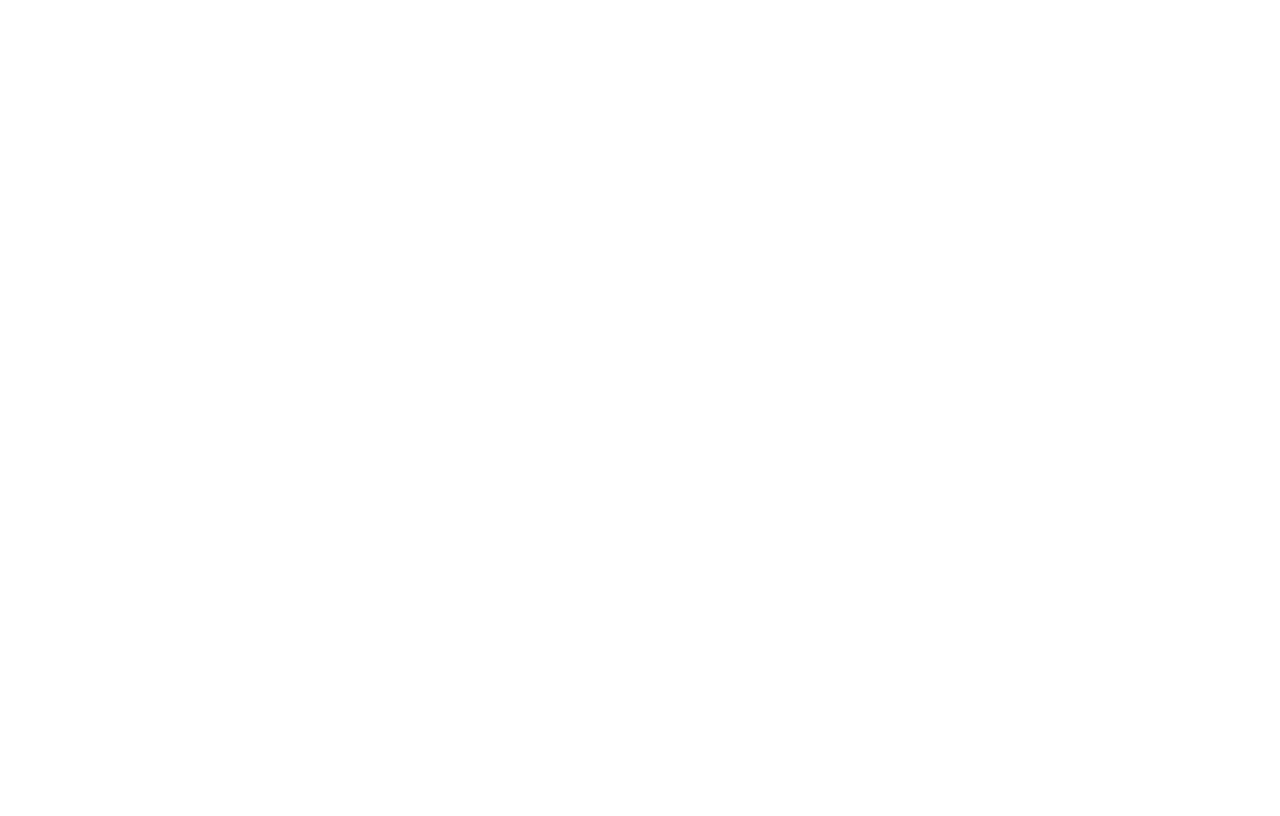
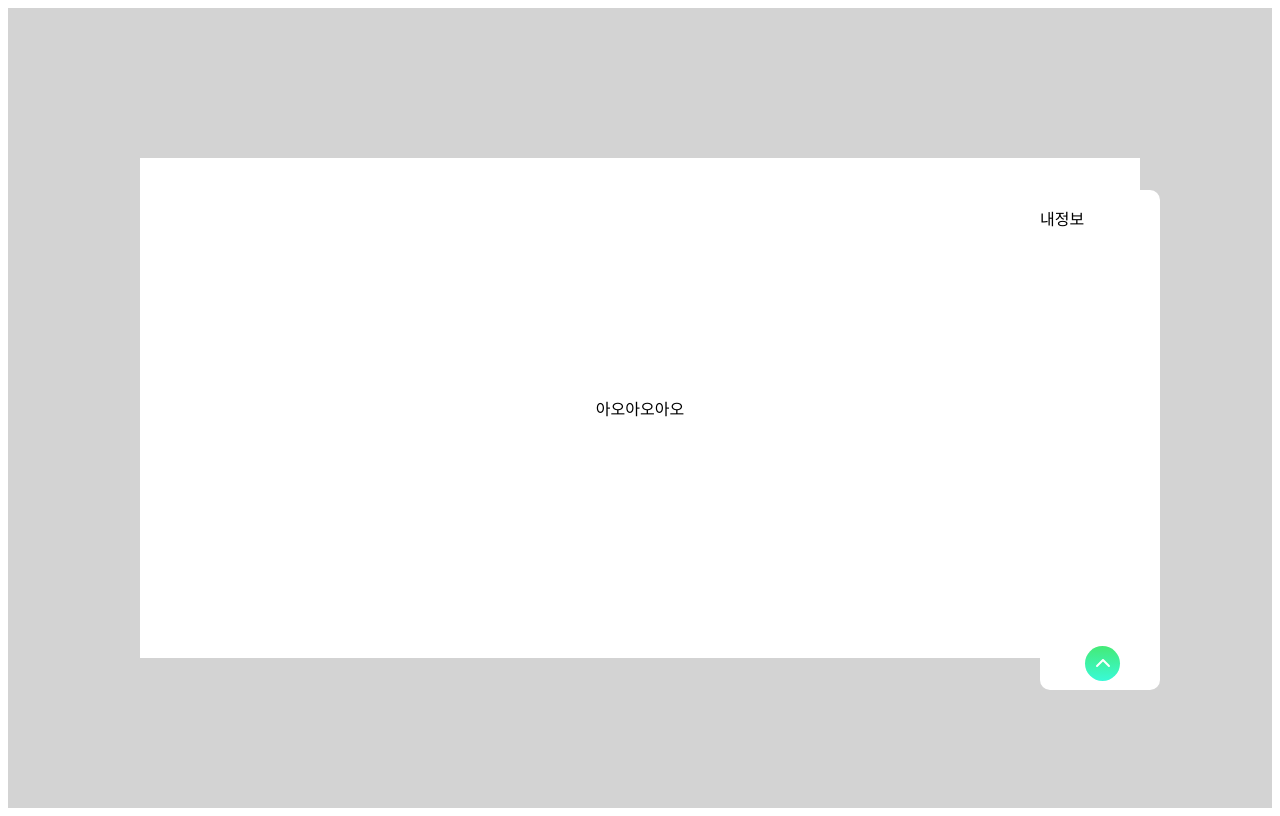
Before and after one commit to wooseok-react7/mbtipoject, a React (Vite) app: page /mbti in a window 1280 px wide. Before the commit this address had no page. Built offline with nearby package versions, Linux system fonts and the light colour scheme.

Commit message:
😁 페이지 설정 및 인풋 생성

```diff
--- a/src/App.jsx
+++ b/src/App.jsx
@@ -2,15 +2,21 @@
 import Login from "./pages/Login";
 import SignUp from "./pages/SignUp";
 import Header from "./components/Header";
+import HomePage from "./pages/HomePage";
+import MbtiTestPage from "./pages/MbtiTestPage";
+import MyPage from "./pages/MyPage";
 
 function App() {
   return (
     <>
       <BrowserRouter>
         <Routes>
-          <Route path="/" element={<Login />} />
+          <Route path="/login" element={<Login />} />
           <Route path="/signup" element={<SignUp />} />
           <Route path="/m" element={<Header />} />
+          <Route path="/" element={<HomePage />} />
+          <Route path="/mbti" element={<MbtiTestPage />} />
+          <Route path="mypage" element={<MyPage />} />
         </Routes>
       </BrowserRouter>
     </>
--- a/src/components/Header.jsx
+++ b/src/components/Header.jsx
@@ -15,37 +15,6 @@
   margin-top: -80px;
 `;
 
-// const Sidebar = styled.div`
-//   background-color: green;
-//   position: fixed;
-//   width: 150px;
-//   height: 500px;
-//   border-radius: 10px;
-//   margin-left: auto;
-//   margin-top: 100px;
-//   margin-right: 50px;
-// `;
-
-const Sidebar = styled.div`
-  background-color: green;
-  position: fixed;
-  width: 150px;
-  height: 500px;
-  border-radius: 10px;
-  top: 150px; /* 화면 상단에서 150px 떨어짐 */
-  right: 50px; /* 화면 오른쪽에서 50px 떨어짐 */
-  z-index: 1000; /* 다른 요소 위에 표시 */
-`;
-
-const Badybar = styled.div`
-  background-color: yellow;
-  display: flex;
-  justify-content: center;
-  align-items: center;
-  height: 500px;
-  width: 1000px;
-`;
-
 const Header = () => {
   return (
     <>
@@ -55,14 +24,6 @@
         <Link>마이페이지</Link>
         <LoginBut>로그인</LoginBut>
       </Navbar>
-
-      <Badybar>
-        <p>아오아오아오</p>
-      </Badybar>
-
-      <Sidebar>
-        <p>아오</p>
-      </Sidebar>
     </>
   );
 };
--- /dev/null
+++ b/src/components/Side.jsx
@@ -0,0 +1,83 @@
+import React from "react";
+import styled, { keyframes } from "styled-components";
+
+const Sidebar = styled.div`
+  background-color: white;
+  position: fixed;
+  width: 120px;
+  height: 500px;
+  border-radius: 10px;
+  top: 190px; /* 화면 상단에서 150px 떨어짐 */
+  right: 120px; /* 화면 오른쪽에서 50px 떨어짐 */
+  z-index: 1000; /* 다른 요소 위에 표시 */
+`;
+
+const slideInBottom = keyframes`
+  0% {
+    transform: translateY(10px);
+    opacity: 0;
+  }
+  100% {
+    transform: translateY(0);
+    opacity: 1;
+  }
+`;
+
+const TopScrollButton = styled.button`
+  width: 35px;
+  height: 35px;
+  background: linear-gradient(#44ea76, #39fad7);
+  display: flex;
+  align-items: center;
+  justify-content: center;
+  border-radius: 50%;
+  cursor: pointer;
+  position: relative;
+  border: none;
+  top: 400px;
+  left: 45px;
+
+  svg path {
+    fill: white;
+  }
+
+  .text {
+    font-size: 0.7em;
+    width: 100px;
+    position: absolute;
+    color: white;
+    display: flex;
+    align-items: center;
+    justify-content: center;
+    bottom: -18px;
+    opacity: 0;
+    transition-duration: 0.7s;
+  }
+
+  &:hover .text {
+    opacity: 1;
+    transition-duration: 0.7s;
+  }
+
+  &:hover svg {
+    animation: ${slideInBottom} 0.7s cubic-bezier(0.25, 0.46, 0.45, 0.94) both;
+  }
+`;
+
+const Side = ({ buttonText }) => {
+  return (
+    <>
+      <Sidebar>
+        <p>내정보</p>
+        <TopScrollButton>
+          <svg height="1.2em" class="arrow" viewBox="0 0 512 512">
+            <path d="M233.4 105.4c12.5-12.5 32.8-12.5 45.3 0l192 192c12.5 12.5 12.5 32.8 0 45.3s-32.8 12.5-45.3 0L256 173.3 86.6 342.6c-12.5 12.5-32.8 12.5-45.3 0s-12.5-32.8 0-45.3l192-192z"></path>
+          </svg>
+          <p class="text">{buttonText}</p>
+        </TopScrollButton>
+      </Sidebar>
+    </>
+  );
+};
+
+export default Side;
--- /dev/null
+++ b/src/pages/HomePage.jsx
@@ -0,0 +1,22 @@
+import React from "react";
+import { Navigate, useNavigate } from "react-router-dom";
+
+const HomePage = () => {
+  const navigate = useNavigate();
+
+  const handleMyPage = () => {
+    navigate("/mbti");
+  };
+
+  const handleLogin = () => {
+    navigate("/login");
+  };
+  return (
+    <>
+      <button onClick={handleMyPage}>MBTI 검사하기🫵</button>
+      <button onClick={handleLogin}>로그인</button>
+    </>
+  );
+};
+
+export default HomePage;
--- a/src/pages/Login.jsx
+++ b/src/pages/Login.jsx
@@ -4,7 +4,7 @@
 const Login = () => {
   const navigate = useNavigate();
   const handleSignup = () => {
-    navigate("./SignUp");
+    navigate("/signup");
   };
 
   return (
--- /dev/null
+++ b/src/pages/MbtiTestPage.jsx
@@ -0,0 +1,50 @@
+import React from "react";
+import styled from "styled-components";
+import Side from "../components/Side";
+
+const Wrapper = styled.div`
+  display: flex;
+  justify-content: center;
+  align-items: center;
+  height: 100vh; /* 화면 전체 높이 */
+  background-color: lightgray; /* 배경색으로 영역 확인 */
+`;
+
+const Bodybar = styled.div`
+  background-color: white;
+  display: flex;
+  justify-content: center;
+  align-items: center;
+  height: 500px;
+  width: 1000px;
+`;
+
+// const Sidebar = styled.div`
+//   background-color: white;
+//   position: fixed;
+//   width: 150px;
+//   height: 500px;
+//   border-radius: 10px;
+//   top: 210px; /* 화면 상단에서 150px 떨어짐 */
+//   right: 120px; /* 화면 오른쪽에서 50px 떨어짐 */
+//   z-index: 1000; /* 다른 요소 위에 표시 */
+// `;
+
+const MbtiTestPage = () => {
+  return (
+    <>
+      <Wrapper>
+        <Bodybar>
+          <p>아오아오아오</p>
+        </Bodybar>
+      </Wrapper>
+      {/* <Sidebar> */}
+      {/* <TopScrollButton> */}
+      <Side buttonText="Back to Top" />
+      {/* </TopScrollButton> */}
+      {/* </Sidebar> */}
+    </>
+  );
+};
+
+export default MbtiTestPage;
```
Also changed, not shown: src/pages/Home.jsx (deleted, +0 -7 lines).
